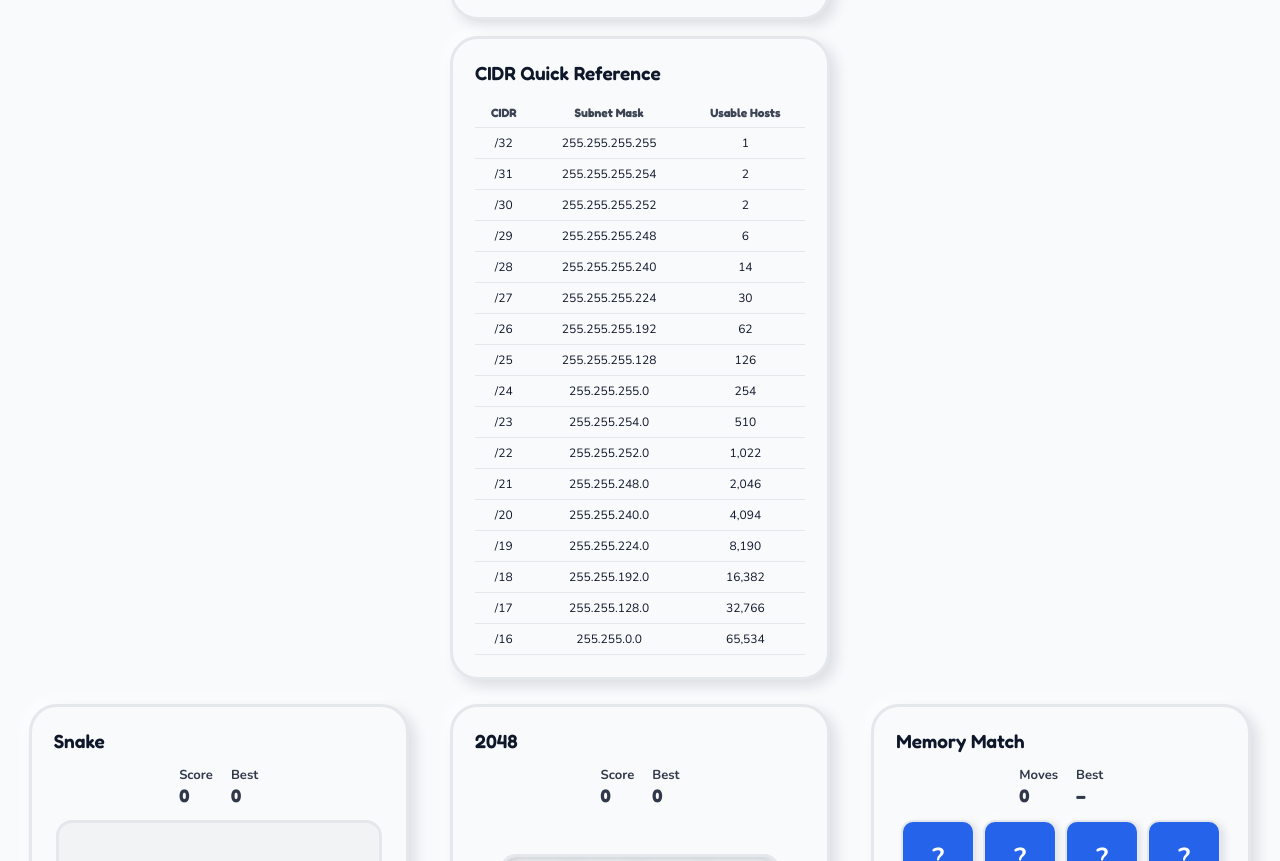
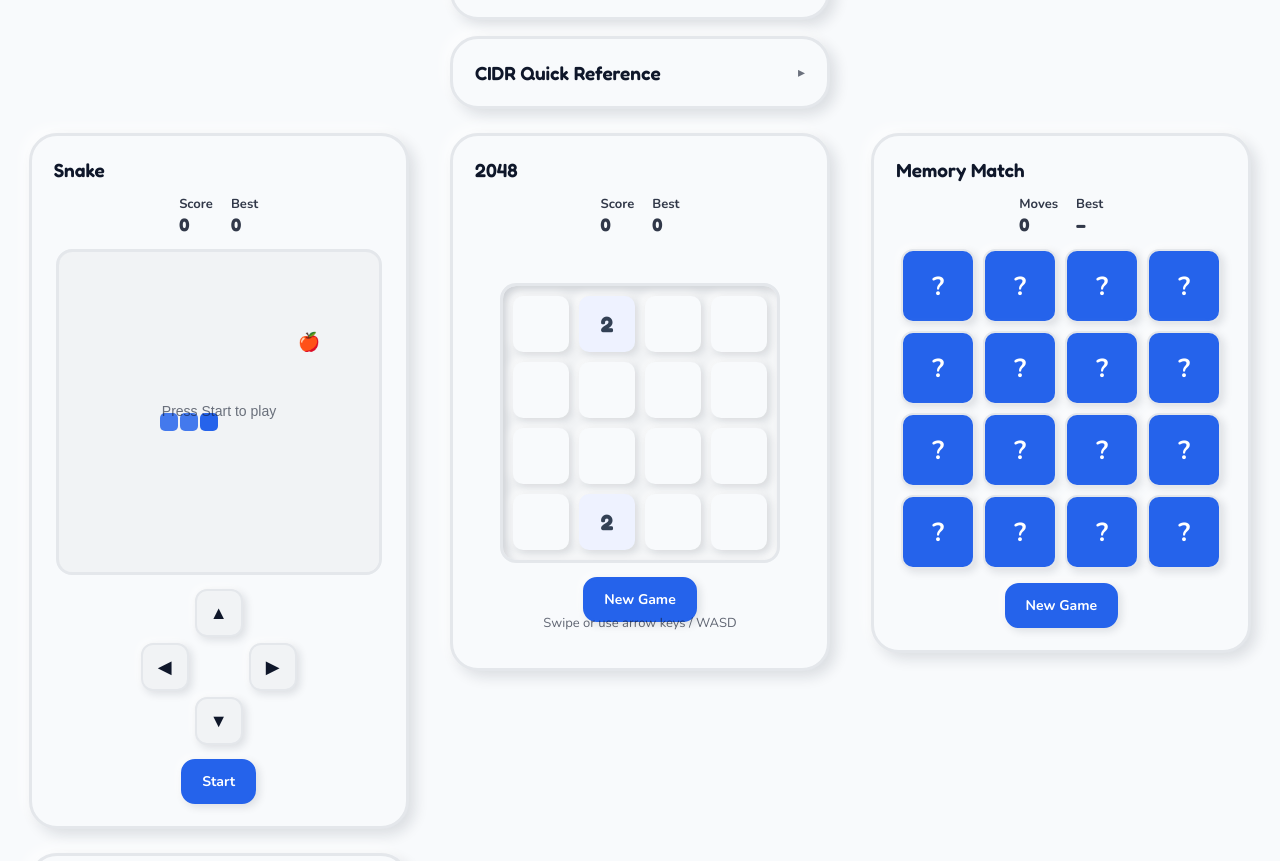
Before and after one commit to jabanonuevo/calcu, a plain HTML site: page calculator.html in a window 1280 px wide. Shown: the part 1093-1954 px from the top of the page. Drawn offline with nearby package versions, Linux system fonts and the light colour scheme.

Commit message:
Collapse CIDR quick reference table by default
The reference table made the Network card noticeably taller than the
other game cards, breaking row alignment in the grid on desktop. It's
now collapsed behind a small clickable "CIDR Quick Reference" header
with a chevron indicator, and expands on click.

Co-Authored-By: Claude Sonnet 5 <noreply@anthropic.com>

```diff
--- a/calculator.html
+++ b/calculator.html
@@ -525,6 +525,28 @@
   .net-table th, .net-table td { padding: 7px 8px; text-align: center; border-bottom: 1px solid var(--color-border); white-space: nowrap; }
   .net-table th { font-family: 'Fredoka', sans-serif; opacity: 0.8; }
   .net-card-gap { margin-top: 16px; }
+  .net-ref-toggle-btn {
+    all: unset;
+    box-sizing: border-box;
+    cursor: pointer;
+    display: flex;
+    align-items: center;
+    justify-content: space-between;
+    width: 100%;
+  }
+  .net-ref-toggle-btn:focus-visible {
+    outline: 3px solid var(--color-ring);
+    outline-offset: 2px;
+    border-radius: 8px;
+  }
+  .net-chevron {
+    font-size: 14px;
+    opacity: 0.6;
+    transition: transform 150ms ease-out;
+  }
+  .net-ref-toggle-btn[aria-expanded="true"] .net-chevron { transform: rotate(90deg); }
+  .net-ref-toggle-btn[aria-expanded="true"] { margin-bottom: 14px; }
+  #net-ref-wrap { margin-top: 4px; }
 
   #confetti-canvas {
     position: fixed;
@@ -651,8 +673,11 @@
       </div>
 
       <div class="card net-card-gap">
-        <div class="card__header"><p class="card__title">CIDR Quick Reference</p></div>
-        <div class="net-table-wrap">
+        <button class="net-ref-toggle-btn" id="net-ref-toggle" onclick="Net.toggleRefTable()" aria-expanded="false" aria-controls="net-ref-wrap">
+          <p class="card__title">CIDR Quick Reference</p>
+          <span class="net-chevron">▸</span>
+        </button>
+        <div class="net-table-wrap" id="net-ref-wrap" hidden>
           <table class="net-table" id="net-ref-table"></table>
         </div>
       </div>
@@ -1155,6 +1180,15 @@ const Net = (() => {
       '<tr><th>CIDR</th><th>Subnet Mask</th><th>Usable Hosts</th></tr>' + rows.join('');
   }
 
+  function toggleRefTable() {
+    Sound.click();
+    const wrap = $('#net-ref-wrap');
+    const btn = $('#net-ref-toggle');
+    const expanded = btn.getAttribute('aria-expanded') === 'true';
+    wrap.hidden = expanded;
+    btn.setAttribute('aria-expanded', String(!expanded));
+  }
+
   cidrSlider.addEventListener('input', () => {
     cidrLabel.textContent = '/' + cidrSlider.value;
     calculate();
@@ -1165,7 +1199,7 @@ const Net = (() => {
 
   buildRefTable();
   calculate();
-  return { setMode, calculate, randomize };
+  return { setMode, calculate, randomize, toggleRefTable };
 })();
 
 /* ============================================================
```
Also changed, not shown: index.html (+37 -3 lines).
